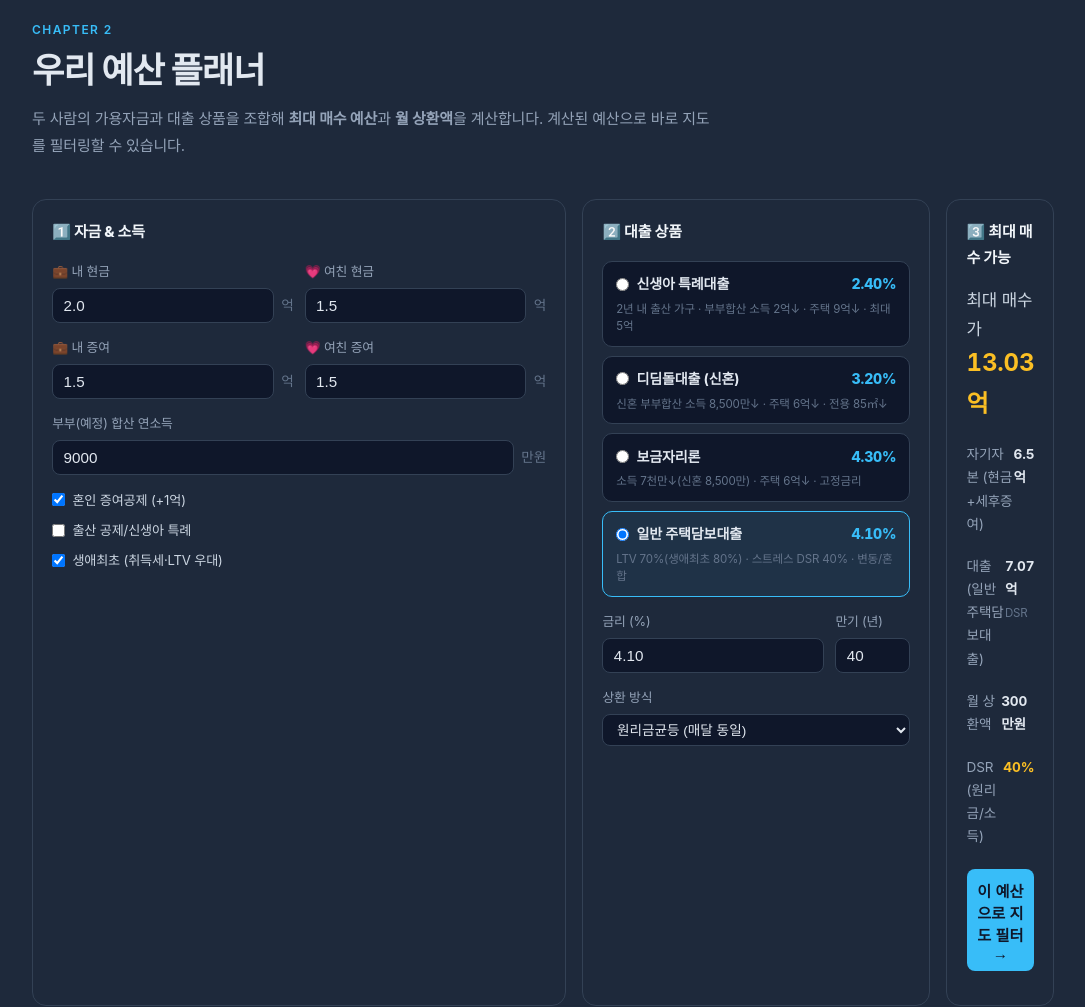
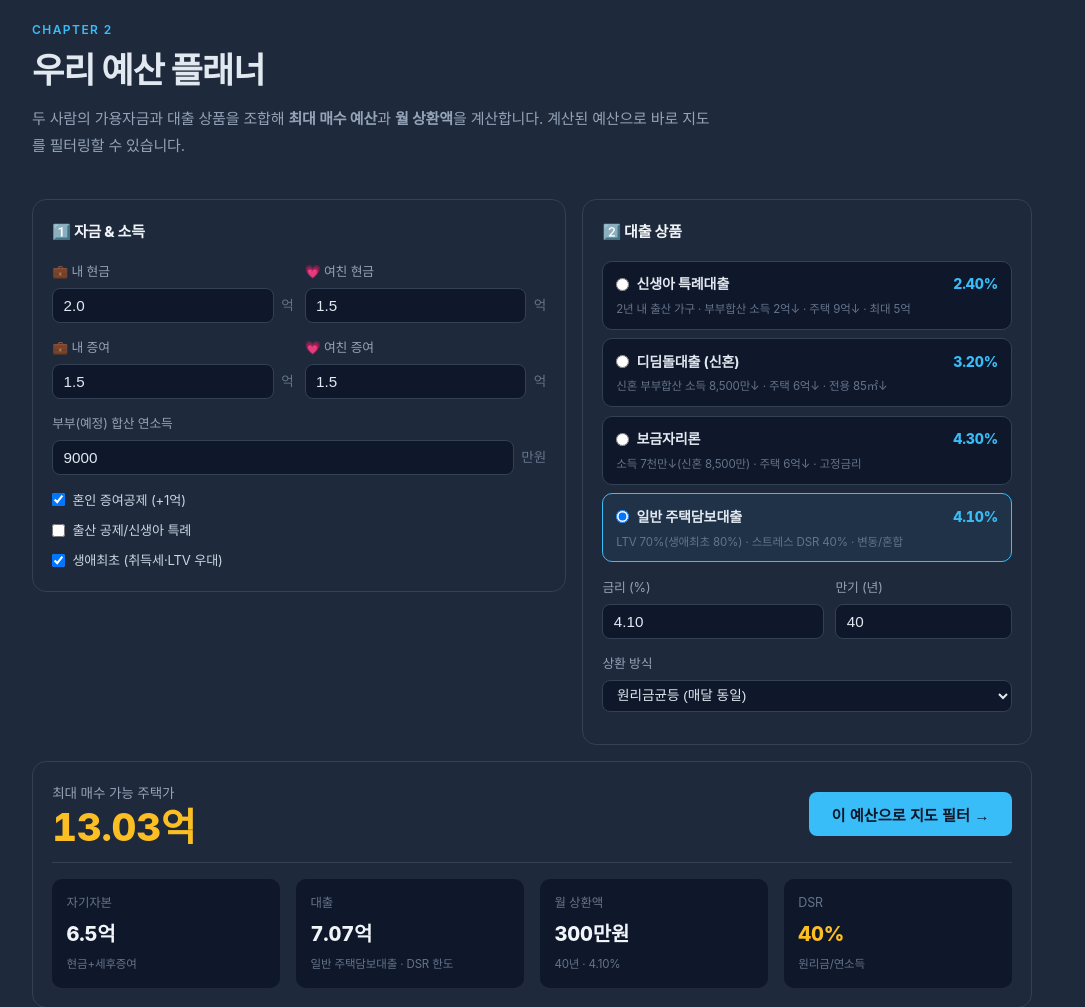
Before and after one commit to jiuk96/realestate_analysis_tool, a Flask app: page / in a window 1280 px wide. Shown: the part 1693-2700 px from the top of the page, without its empty margins (108-1193 px from the left). Run offline with Flask 3, Linux system fonts and the light colour scheme; some libraries are stand-ins or nearby versions; some web fonts are replaced.

Commit message:
fix: 예산 플래너 레이아웃 개편 - 결과 카드 좁아 글자 깨지던 문제 해결
- 입력을 2단(자금&소득 / 대출상품)으로, 결과는 전체 폭 바로 분리
  → 기존 3번째 좁은 칸에서 '자기자→본', '13.03→억' 줄바꿈 깨짐 해결
- 결과 바: 큰 매수가 + 필터 버튼 + 4지표(자기자본/대출/월상환/DSR) 균등 그리드
- Plotly 미로딩 환경 대비 자금구성 CSS 스택막대 fallback 추가
- Playwright로 렌더 검증 완료

Co-Authored-By: Claude <noreply@anthropic.com>

```diff
--- a/web/static/dashboard.js
+++ b/web/static/dashboard.js
@@ -615,15 +615,20 @@ function recalcBudget() {
   const dsrColor = R.dsrRatio > 0.40 ? '#f87171' : R.dsrRatio > 0.30 ? '#fbbf24' : '#34d399';
 
   document.getElementById('budgetOutput').innerHTML = `
-    <div class="budget-big">최대 매수가 <b>${won2eok(R.maxPrice)}</b></div>
-    <div class="budget-rows">
-      <div class="budget-row"><span>자기자본 (현금+세후증여)</span><b>${won2eok(R.ownEquity)}</b></div>
-      <div class="budget-row"><span>대출 (${selectedLoan.name})</span><b>${won2eok(R.loan)} <small>${R.loanBind}</small></b></div>
-      <div class="budget-row"><span>월 상환액${input.repay==='linear'?' (1회차)':''}</span><b>${won2man(R.monthlyFirst)}</b></div>
-      <div class="budget-row"><span>DSR (원리금/소득)</span><b style="color:${dsrColor}">${dsrPct}%</b></div>
+    <div class="br-main">
+      <div class="br-headline">
+        <span class="br-label">최대 매수 가능 주택가</span>
+        <span class="br-price">${won2eok(R.maxPrice)}</span>
+      </div>
+      <button class="price-apply br-apply" id="budgetApply">이 예산으로 지도 필터 →</button>
     </div>
-    ${R.warnings.map(w => `<div class="budget-warn">⚠️ ${w}</div>`).join('')}
-    <button class="price-apply budget-calc-btn" id="budgetApply">이 예산으로 지도 필터 →</button>
+    <div class="br-stats">
+      <div class="br-stat"><span class="brk">자기자본</span><span class="brv">${won2eok(R.ownEquity)}</span><span class="brs">현금+세후증여</span></div>
+      <div class="br-stat"><span class="brk">대출</span><span class="brv">${won2eok(R.loan)}</span><span class="brs">${selectedLoan.name} · ${R.loanBind} 한도</span></div>
+      <div class="br-stat"><span class="brk">월 상환액${input.repay==='linear'?' (1회차)':''}</span><span class="brv">${won2man(R.monthlyFirst)}</span><span class="brs">${input.years}년 · ${(input.rate*100).toFixed(2)}%</span></div>
+      <div class="br-stat"><span class="brk">DSR</span><span class="brv" style="color:${dsrColor}">${dsrPct}%</span><span class="brs">원리금/연소득</span></div>
+    </div>
+    ${R.warnings.length ? `<div class="br-warns">${R.warnings.map(w => `<div class="budget-warn">⚠️ ${w}</div>`).join('')}</div>` : ''}
   `;
   document.getElementById('budgetApply').addEventListener('click', () => {
     const eok = R.maxPrice / 억;
@@ -653,7 +658,23 @@ function renderBudgetBreakdown(R) {
 function renderBudgetChart(R) {
   const c = R.composition;
   const div = document.getElementById('budgetChart');
-  if (!div || typeof Plotly === 'undefined') return;
+  if (!div) return;
+
+  // Plotly 미로딩 시 CSS 스택 막대로 대체
+  if (typeof Plotly === 'undefined') {
+    const total = c.cash + c.gift + c.loan || 1;
+    const seg = [
+      ['현금', c.cash, '#38bdf8'], ['세후 증여', c.gift, '#34d399'], ['대출', c.loan, '#fbbf24'],
+    ];
+    div.innerHTML = `
+      <div class="fallback-bar">
+        ${seg.map(([n,v,col]) => v > 0 ? `<div class="fb-seg" style="width:${v/total*100}%;background:${col}" title="${n}"></div>` : '').join('')}
+      </div>
+      <div class="fallback-legend">
+        ${seg.map(([n,v,col]) => `<div class="fb-leg"><span class="fb-dot" style="background:${col}"></span>${n} ${won2eok(v)} (${(v/total*100).toFixed(0)}%)</div>`).join('')}
+      </div>`;
+    return;
+  }
   Plotly.react(div, [{
     type: 'pie', hole: 0.55,
     labels: ['현금', '세후 증여', '대출'],
--- a/web/static/style.css
+++ b/web/static/style.css
@@ -714,7 +714,7 @@ body { font-family: 'Pretendard Variable', Pretendard, -apple-system, BlinkMacSy
 .drs-score { font-weight: 800; color: #94a3b8; font-variant-numeric: tabular-nums; }
 
 /* ── 예산 플래너 ───────────────────────────────────────── */
-.budget-grid { display: grid; grid-template-columns: 1fr 1.2fr 1fr; gap: 1rem; }
+.budget-grid { display: grid; grid-template-columns: 1fr 1fr; gap: 1rem; align-items: start; }
 .budget-card { background: var(--bg2); border: 1px solid #334155; border-radius: 14px; padding: 1.2rem; }
 .budget-card-title { font-weight: 800; color: #f1f5f9; margin-bottom: 1rem; }
 .budget-field { margin-bottom: .85rem; }
@@ -737,13 +737,24 @@ body { font-family: 'Pretendard Variable', Pretendard, -apple-system, BlinkMacSy
 .lp-rate { margin-left: auto; color: var(--accent); font-weight: 800; font-variant-numeric: tabular-nums; }
 .lp-note { color: #64748b; font-size: .72rem; margin-top: .3rem; line-height: 1.5; }
 .budget-calc-btn { width: 100%; padding: .6rem; font-size: .95rem; margin-bottom: .9rem; }
-.budget-output { min-height: 160px; }
-.budget-big { font-size: 1.05rem; color: #cbd5e1; margin-bottom: .8rem; }
-.budget-big b { color: #fbbf24; font-size: 1.5rem; font-variant-numeric: tabular-nums; }
-.budget-rows { display: flex; flex-direction: column; gap: .45rem; margin-bottom: .9rem; }
 .budget-row { display: flex; justify-content: space-between; color: #94a3b8; font-size: .85rem; padding: .35rem 0; border-bottom: 1px solid #1e293b; }
 .budget-row b { color: #e2e8f0; font-variant-numeric: tabular-nums; }
-.budget-warn { background: rgba(251,191,36,.1); border: 1px solid rgba(251,191,36,.3); color: #fbbf24; border-radius: 8px; padding: .55rem .7rem; font-size: .78rem; line-height: 1.55; margin-bottom: .8rem; }
+.budget-warn { background: rgba(251,191,36,.1); border: 1px solid rgba(251,191,36,.3); color: #fbbf24; border-radius: 8px; padding: .55rem .7rem; font-size: .78rem; line-height: 1.55; }
+
+/* 결과 바 (전체 폭) */
+.budget-card-result { margin-top: 1rem; }
+.br-main { display: flex; align-items: center; justify-content: space-between; flex-wrap: wrap; gap: 1rem; padding-bottom: 1rem; margin-bottom: 1rem; border-bottom: 1px solid #334155; }
+.br-headline { display: flex; flex-direction: column; gap: .2rem; }
+.br-label { color: #94a3b8; font-size: .85rem; }
+.br-price { color: #fbbf24; font-size: 2.4rem; font-weight: 800; font-variant-numeric: tabular-nums; line-height: 1; }
+.br-apply { padding: .7rem 1.4rem; font-size: .95rem; white-space: nowrap; }
+.br-stats { display: grid; grid-template-columns: repeat(4, 1fr); gap: 1rem; }
+.br-stat { display: flex; flex-direction: column; gap: .25rem; background: #0f172a; border-radius: 10px; padding: .8rem .9rem; }
+.brk { color: #64748b; font-size: .78rem; }
+.brv { color: #f1f5f9; font-size: 1.25rem; font-weight: 800; font-variant-numeric: tabular-nums; }
+.brs { color: #64748b; font-size: .72rem; }
+.br-warns { margin-top: 1rem; display: flex; flex-direction: column; gap: .5rem; }
+@media (max-width: 720px) { .br-stats { grid-template-columns: 1fr 1fr; } }
 .couple-box-wide { margin-bottom: 1.1rem; }
 .couple-badge { background: rgba(52,211,153,.15); color: #34d399; font-size: .68rem; padding: .15rem .5rem; border-radius: 999px; margin-left: .4rem; font-weight: 600; }
 .commute-preset { color: #cbd5e1; font-size: .8rem; background: #0f172a; border: 1px solid #334155; border-radius: 8px; padding: .4rem .7rem; }
@@ -753,6 +764,12 @@ body { font-family: 'Pretendard Variable', Pretendard, -apple-system, BlinkMacSy
 .budget-checks { display: flex; flex-direction: column; gap: .5rem; margin-top: .3rem; }
 .budget-checks .bc { display: flex; align-items: center; gap: .45rem; color: #cbd5e1; font-size: .82rem; cursor: pointer; }
 .budget-detail-grid { display: grid; grid-template-columns: 1fr 1fr; gap: 1rem; margin-top: 1rem; }
-.budget-breakdown .budget-row small, .budget-rows small { color: #64748b; font-weight: 400; font-size: .72rem; }
-.budget-big small { color: #64748b; font-size: .7rem; }
+.budget-breakdown .budget-row small { color: #64748b; font-weight: 400; font-size: .72rem; }
 @media (max-width: 960px) { .budget-detail-grid { grid-template-columns: 1fr; } }
+
+/* 자금구성 차트 Plotly 미로딩 fallback */
+.fallback-bar { display: flex; height: 42px; border-radius: 8px; overflow: hidden; margin: 1rem 0; background: #0f172a; }
+.fb-seg { height: 100%; }
+.fallback-legend { display: flex; flex-direction: column; gap: .5rem; }
+.fb-leg { display: flex; align-items: center; gap: .5rem; color: #cbd5e1; font-size: .85rem; font-variant-numeric: tabular-nums; }
+.fb-dot { width: 12px; height: 12px; border-radius: 3px; display: inline-block; }
--- a/web/templates/index.html
+++ b/web/templates/index.html
@@ -155,13 +155,10 @@
           </select>
         </div>
       </div>
+    </div>
 
-      <!-- 결과 -->
-      <div class="budget-card budget-card-result">
-        <div class="budget-card-title">3️⃣ 최대 매수 가능</div>
-        <div id="budgetOutput" class="budget-output"></div>
-      </div>
-    </div>
+    <!-- 결과 (전체 폭) -->
+    <div class="budget-card budget-card-result" id="budgetOutput"></div>
 
     <!-- 자금 구성 차트 + 부대비용 상세 -->
     <div class="budget-detail-grid">
```
